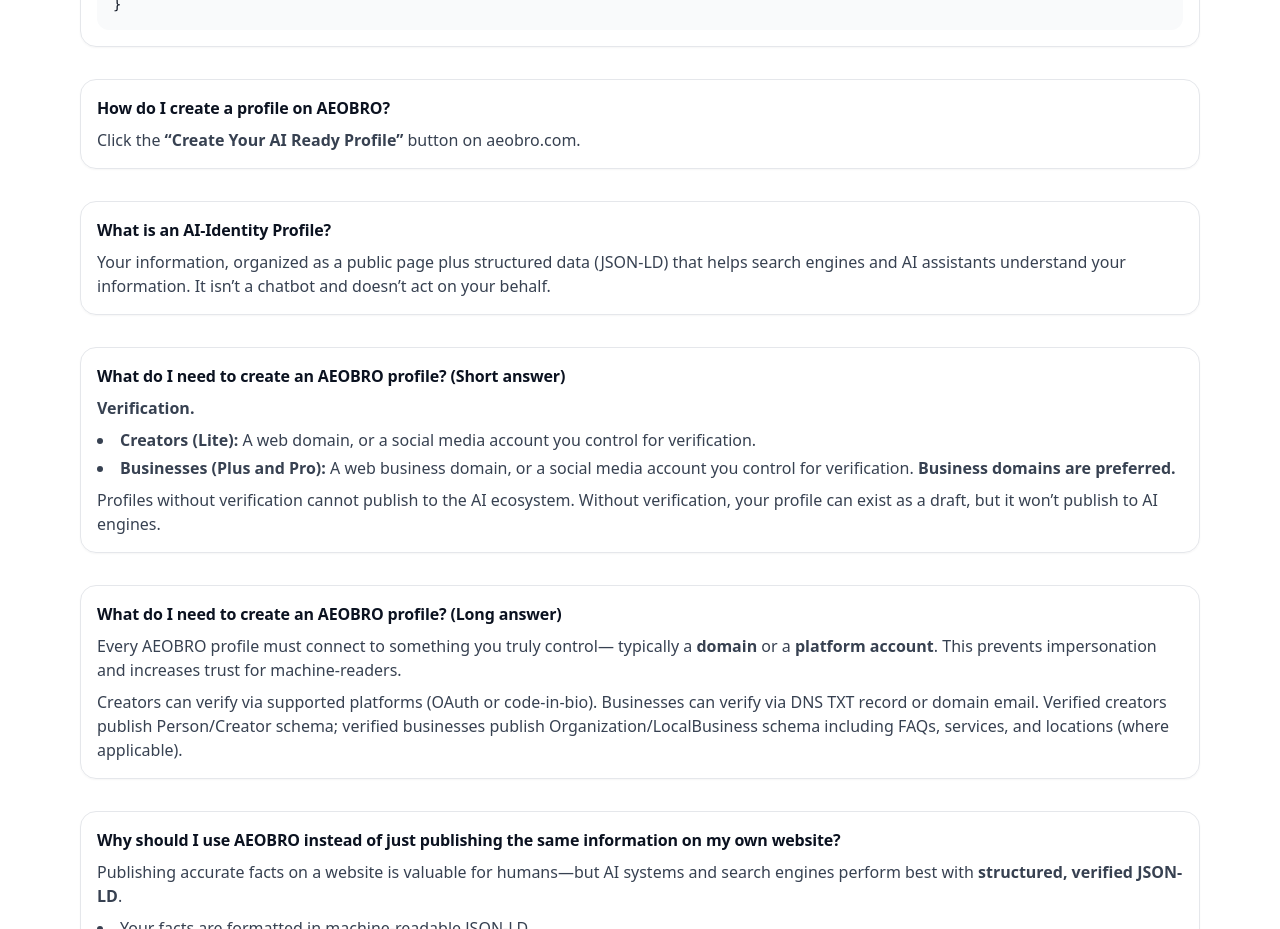
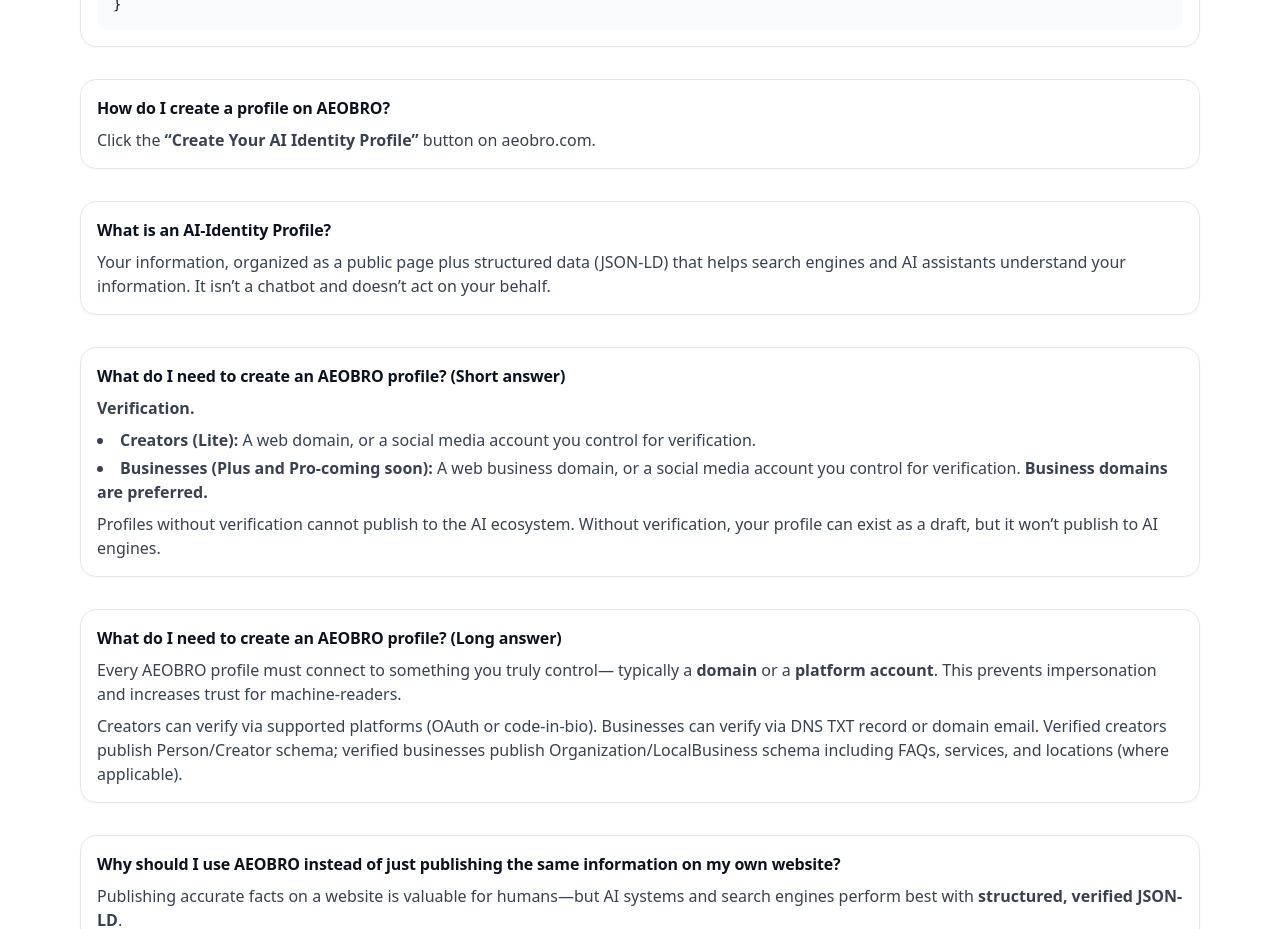
Before and after one commit to NewguyMMM/aeobro, a Next.js app: page /faq in a window 1280 px wide. Shown: the part 2280-3209 px from the top of the page. Built offline with nearby package versions, Linux system fonts and the light colour scheme; no server answers.

Commit message:
Update page.tsx

```diff
--- a/app/(marketing)/faq/page.tsx
+++ b/app/(marketing)/faq/page.tsx
@@ -77,7 +77,7 @@ export default function Page() {
         name: "How do I create a profile on AEOBRO?",
         acceptedAnswer: {
           "@type": "Answer",
-          text: 'Click the "Create Your AI Ready Profile" button on aeobro.com.',
+          text: 'Click the "Create Your AI Identity Profile" button on aeobro.com.',
         },
       },
       {
@@ -95,7 +95,7 @@ export default function Page() {
         acceptedAnswer: {
           "@type": "Answer",
           text:
-            "Verification. Creators (Lite): a web domain, or a social media account you control for verification. Businesses (Plus and Pro): a web business domain, or a social media account you control for verification (business domains are preferred). Without verification, your profile can exist as a draft, but it won’t publish to AI engines.",
+            "Verification. Creators (Lite): a web domain, or a social media account you control for verification. Businesses (Plus and Pro-coming soon): a web business domain, or a social media account you control for verification (business domains are preferred). Without verification, your profile can exist as a draft, but it won’t publish to AI engines.",
         },
       },
       {
@@ -410,7 +410,7 @@ export default function Page() {
         <div className="card">
           <h3 className="font-semibold">How do I create a profile on AEOBRO?</h3>
           <p className="text-gray-700 mt-2">
-            Click the <strong>“Create Your AI Ready Profile”</strong> button on
+            Click the <strong>“Create Your AI Identity Profile”</strong> button on
             aeobro.com.
           </p>
         </div>
@@ -437,7 +437,7 @@ export default function Page() {
               account you control for verification.
             </li>
             <li>
-              <strong>Businesses (Plus and Pro):</strong> A web business domain,
+              <strong>Businesses (Plus and Pro-coming soon):</strong> A web business domain,
               or a social media account you control for verification.{" "}
               <strong>Business domains are preferred.</strong>
             </li>
```
